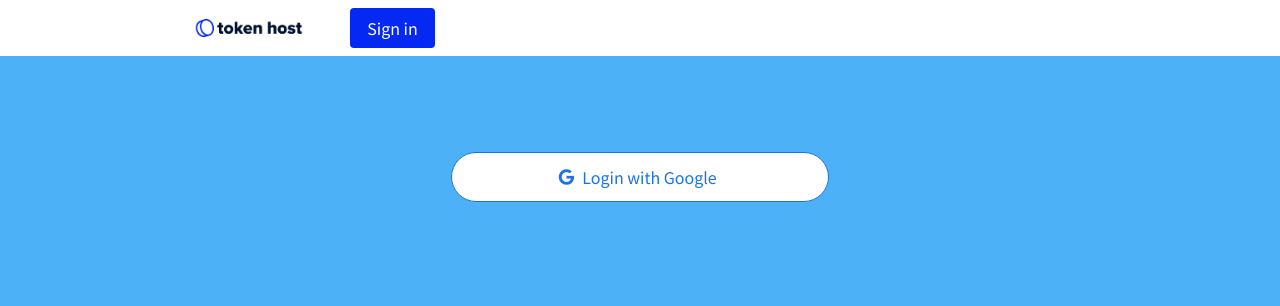
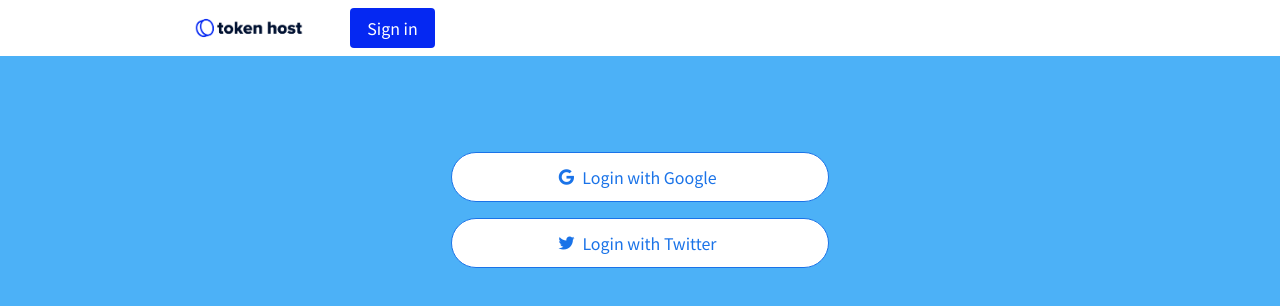
Before and after one commit to snissn/tokenhost-tweet, a Next.js app: page /signin in a window 1280 px wide. Shown: the top 306 px of the page. Built offline with nearby package versions, Linux system fonts and the light colour scheme; no server answers; what re-base, web3 would draw is missing.

Commit message:
login with twitter - but it failed

```diff
--- a/pages/signin.js
+++ b/pages/signin.js
@@ -115,6 +115,15 @@ export default class signin extends Component {
               </span>
               <span>Login with Google</span>
             </button>
+            <button
+              className="button google is-fullwidth is-rounded p-5 is-inverted"
+              onClick={() => this.authenticate('Twitter')}
+            >
+              <span className="icon">
+                <i className="fab fa-twitter" />
+              </span>
+              <span>Login with Twitter</span>
+            </button>
           </div>
         </div>
         <style jsx>{`
```
